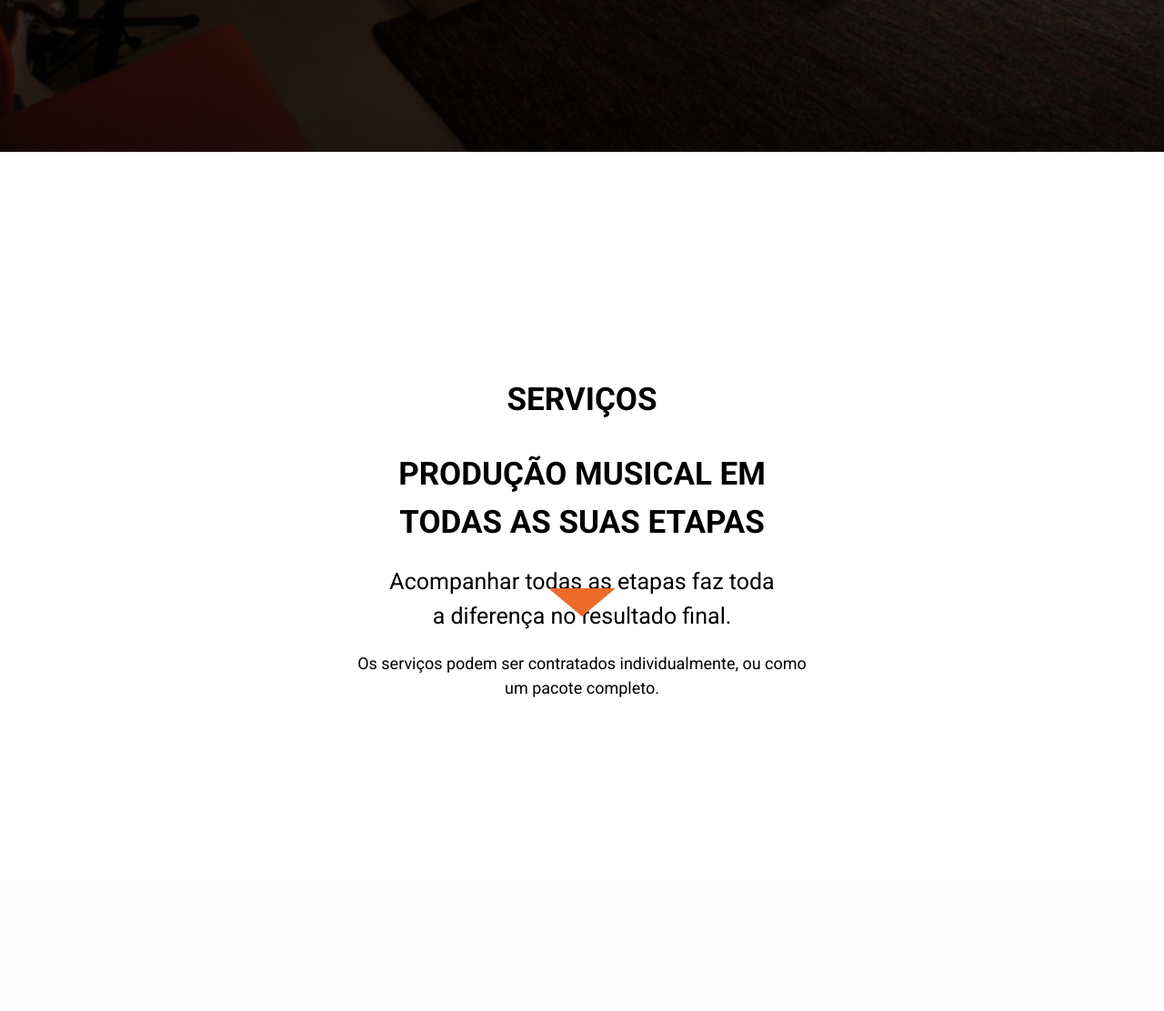
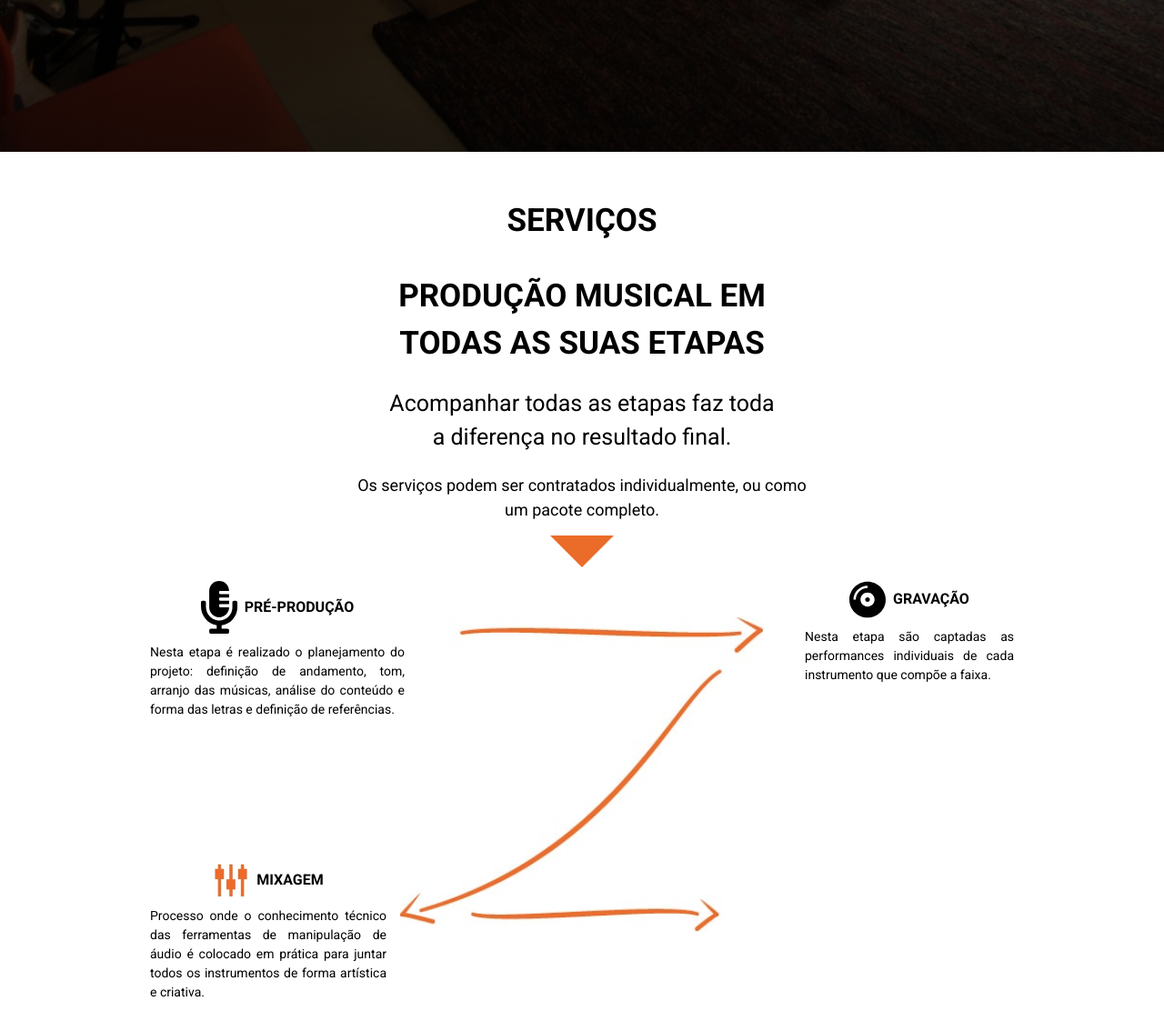
Before and after one commit to pissulin/BC-Studio, a PHP site: page / in a window 1280 px wide. Shown: the part 1957-3069 px from the top of the page at 91% size. Before the commit the page ends 2724 px from the top, so only its background shows below. Run offline with PHP 8.4, Linux system fonts and the light colour scheme.

Commit message:
atualização serviços

```diff
--- a/css/style.css
+++ b/css/style.css
@@ -203,10 +203,9 @@ section {
         }
 
 .servicos {
-    height: 100vh;
+
     width: 100%;
     display: flex;
-
     flex-wrap: wrap;
     flex-direction: column;
     justify-content: center;
@@ -222,6 +221,7 @@ section {
         font-size: 35px;
         padding-top: 50px;
         margin: auto;
+
     }
         .row_title h2 {
             margin-bottom: 30px;
@@ -237,16 +237,73 @@ section {
                 font-size: 18px;
             }
 
-    .seta_baixo{
-        width: 0;
-		height: 0;
-		border-style: solid;
-		border-width: 31px 37px 0px;
-		border-color: #ed6b29 transparent transparent;
-		position: absolute;
-		left: 50%;
-		margin-left: -37px;
-		margin-top: 250px;
-		margin-bottom: 60px;
+.row_seta_baixo {
+    display:block;
+    width: 0px;
+    height: 0px;
+    margin: 15px auto;
+    border-left: 35px solid transparent;
+    border-right: 35px solid transparent;
+    border-top: 35px solid #EB6C29;
+
+}
+
+.etapas {
+    max-width: 1170px;
+    width: 100%;
+    margin: 40px auto;
+    text-align: center;
+    padding: 0;
+    border: 0;
+    position: relative;
+}
+
+ .etapas img  {
+      position: relative;
+      border: 0;
+      padding: 0;
+      margin: 0;
 
     }
+
+
+    .etapa {
+        position: absolute;
+
+        width: 300px;
+        display: flex;
+        flex-direction: column;
+
+    }
+
+    .pre{
+        top:-50px;
+        left: 100px;
+    }
+
+    .gravacao {
+        top: -50px;
+        right: 100px;
+        width: 250px;
+    }
+
+    .mixagem {
+        bottom: -80px;
+        left: 100px;
+        width: 280px;
+    }
+    .etapa_title {
+        display: flex;
+        flex-direction: row;
+        align-items:center;
+        justify-content: center;
+        margin: 10px 0;
+        font-weight: 600
+    }
+
+    .etapa_texto {
+        margin: 0 10px 10px;
+        font-family: "Roboto", sans-serif;
+        font-size: 14px;
+        text-align: justify;
+    }
--- a/index.html
+++ b/index.html
@@ -84,12 +84,42 @@
                     <div class="row_title">
                         <h2>SERVIÇOS</h2>
                         <h3>PRODUÇÃO MUSICAL EM <br>
-                            TODAS AS SUAS ETAPAS
+                        TODAS AS SUAS ETAPAS
                         </h3>
                         <p>Acompanhar todas as etapas faz toda<br> a diferença no resultado final.</p>
                         <span class="paragrafo"><p>Os serviços podem ser contratados individualmente, ou como um pacote completo.</p></span>
                     </div>
-                    <div class="seta_baixo"></div>
+                    <div class="row_seta_baixo"></div>
+                    <div class="etapas">
+                        <img src="/img/setas.jpg" alt="setas" width="400"  >
+                        <div class="etapa pre">
+                            <div class="etapa_title">
+                                <img src="/img/microphone-alt-solid.svg" alt="pre-produção" width="40px">&nbsp;&nbsp;
+                                <h2>PRÉ-PRODUÇÃO</h2>
+                            </div>
+                            <div class="etapa_texto">
+                                <p>Nesta etapa é realizado o planejamento do projeto: definição de andamento, tom, arranjo das músicas, análise do conteúdo e forma das letras e definição de referências.</p>
+                            </div>
+                        </div>
+                        <div class="etapa gravacao">
+                            <div class="etapa_title">
+                                <img src="/img/compact-disc-solid.svg" alt="pre-produção" width="40px">&nbsp;&nbsp;
+                                <h2>GRAVAÇÃO</h2>
+                            </div>
+                            <div class="etapa_texto">
+                                <p>Nesta etapa são captadas as performances individuais de cada instrumento que compõe a faixa.</p>
+                            </div>
+                        </div>
+                        <div class="etapa mixagem">
+                                <div class="etapa_title">
+                                    <img src="/img/mixagem_bot.jpg" alt="mixagem" width="40px">&nbsp;&nbsp;
+                                    <h2>MIXAGEM</h2>
+                                </div>
+                                <div class="etapa_texto">
+                                    <p>Processo onde o conhecimento técnico das ferramentas de manipulação de áudio é colocado em prática para juntar todos os instrumentos de forma artística e criativa.</p>
+                                </div>
+                            </div>
+                    </div>
                 </article>
 
             </section>
```
Also changed, not shown: img/gravacao_bot.jpg (added), img/masterizacao_bot.jpg (added), img/mixagem_bot.jpg (added), img/pre-producao_bot.jpg (added).
